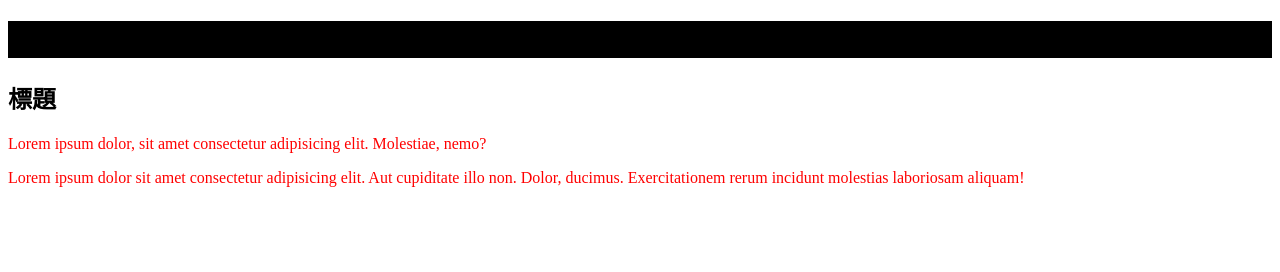
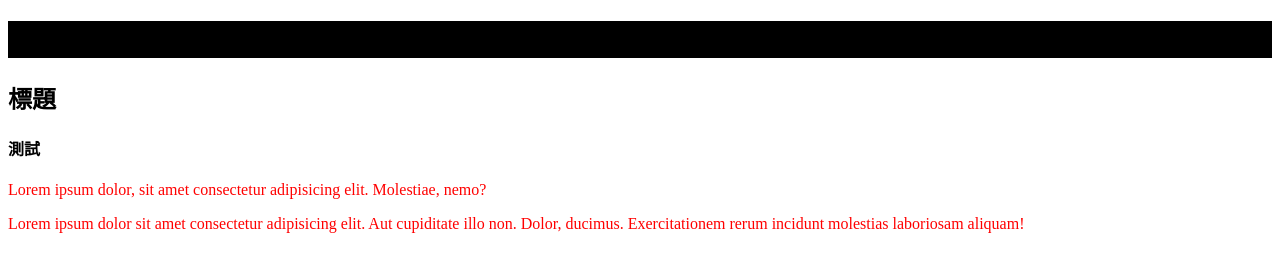
Before and after one commit to shenny0622/git_test_1027, a plain HTML site: page index.html in a window 1280 px wide. Drawn offline with Linux system fonts and the light colour scheme.

Commit message:
新增h4

```diff
--- a/index.html
+++ b/index.html
@@ -9,6 +9,7 @@
 <body>
     <h1>123</h1>
   <h2>標題</h2>
+  <h4>測試</h4>
   <p>Lorem ipsum dolor, sit amet consectetur adipisicing elit. Molestiae, nemo?</p>
   <p>Lorem ipsum dolor sit amet consectetur adipisicing elit. Aut cupiditate illo non. Dolor, ducimus. Exercitationem rerum incidunt molestias laboriosam aliquam!</p>
 </body>
```
